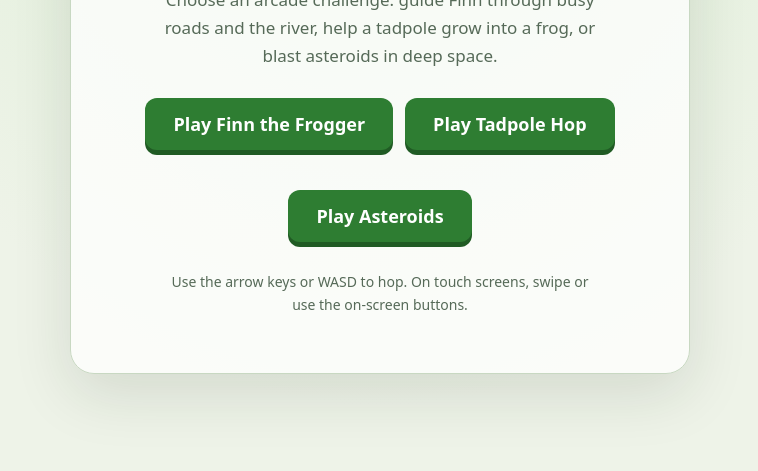
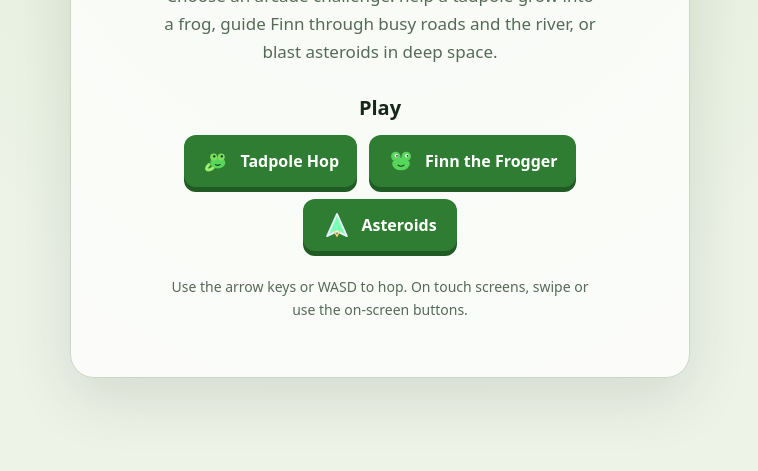
Before and after one commit to SBStv/arcade-games, a plain HTML site: page index.html in a window 1280 px wide. Shown: the part 329-800 px from the top of the page, without its empty margins (260-1018 px from the left). Drawn offline with Linux system fonts and the light colour scheme.

Commit message:
Improve Asteroids and launcher flow
Co-authored-by: Copilot App <223556219+Copilot@users.noreply.github.com>

```diff
--- a/index.html
+++ b/index.html
@@ -4,8 +4,8 @@
   <meta charset="utf-8">
   <meta name="viewport" content="width=device-width, initial-scale=1">
   <meta name="theme-color" content="#2e7d32">
-  <meta name="description" content="Play Finn the Frogger, Tadpole Hop, and Asteroids, three classic-style arcade games.">
-  <title>Arcade Games — Finn the Frogger, Tadpole Hop, and Asteroids</title>
+  <meta name="description" content="Play Tadpole Hop, Finn the Frogger, and Asteroids, three classic-style arcade games.">
+  <title>Arcade Games — Tadpole Hop, Finn the Frogger, and Asteroids</title>
   <style>
     :root {
       color-scheme: light dark;
@@ -34,23 +34,33 @@
     .frog { font-size: clamp(52px, 12vw, 76px); line-height: 1; }
     h1 { margin: 18px 0 10px; font-size: clamp(34px, 8vw, 54px); line-height: 1.05; }
     p { max-width: 440px; margin: 0 auto; color: #566a58; font-size: 17px; line-height: 1.65; }
+    h2 { margin: 28px 0 14px; font-size: 20px; }
+    .games {
+      display: flex;
+      flex-wrap: wrap;
+      justify-content: center;
+      gap: 12px;
+    }
     .play {
-      display: inline-block;
-      margin-top: 28px;
-      padding: 14px 28px;
+      display: inline-flex;
+      min-width: 154px;
+      align-items: center;
+      justify-content: center;
+      gap: 10px;
+      padding: 12px 18px;
       border-radius: 12px;
       background: #2e7d32;
       color: #fff;
       font-weight: 750;
-      font-size: 18px;
+      font-size: 16px;
       text-decoration: none;
       box-shadow: 0 5px 0 #205b24;
       transition: transform .15s, box-shadow .15s, background .15s;
     }
+    .play svg { width: 28px; height: 28px; flex:none; }
     .play:hover { background: #256b2a; transform: translateY(2px); box-shadow: 0 3px 0 #205b24; }
     .play:focus-visible { outline: 3px solid #17261a; outline-offset: 4px; }
-    .games { display: flex; flex-wrap: wrap; justify-content: center; gap: 12px; }
-    .how-to { margin-top: 28px; font-size: 14px; }
+    .how-to { margin-top: 24px; font-size: 14px; }
     @media (prefers-color-scheme: dark) {
       :root { background: #0f1a12; color: #e2efe0; }
       body { background: radial-gradient(ellipse at 50% 0%, #1d3821, #0f1a12 65%); }
@@ -64,11 +74,36 @@
   <main>
     <div class="frog" aria-hidden="true">🐸</div>
     <h1>Arcade Games</h1>
-    <p>Choose an arcade challenge: guide Finn through busy roads and the river, help a tadpole grow into a frog, or blast asteroids in deep space.</p>
+    <p>Choose an arcade challenge: help a tadpole grow into a frog, guide Finn through busy roads and the river, or blast asteroids in deep space.</p>
+    <h2>Play</h2>
     <div class="games">
-      <a class="play" href="frogger.html">Play Finn the Frogger</a>
-      <a class="play" href="Tadpole%20Hop.html">Play Tadpole Hop</a>
-      <a class="play" href="Asteroids.html">Play Asteroids</a>
+      <a class="play" href="Tadpole%20Hop.html">
+        <svg viewBox="0 0 48 48" aria-hidden="true">
+          <path d="M12 30c-7 7-5 12 4 8l8-7" fill="none" stroke="#9cf06f" stroke-width="5" stroke-linecap="round"/>
+          <ellipse cx="27" cy="27" rx="13" ry="10" fill="#57d65b"/>
+          <circle cx="20" cy="17" r="6" fill="#7ee05a"/><circle cx="33" cy="17" r="6" fill="#7ee05a"/>
+          <circle cx="21" cy="16" r="2" fill="#17341c"/><circle cx="34" cy="16" r="2" fill="#17341c"/>
+          <path d="M23 30q4 3 8 0" fill="none" stroke="#174c26" stroke-width="1.8" stroke-linecap="round"/>
+        </svg>
+        Tadpole Hop
+      </a>
+      <a class="play" href="frogger.html">
+        <svg viewBox="0 0 48 48" aria-hidden="true">
+          <ellipse cx="24" cy="29" rx="15" ry="11" fill="#57d65b"/>
+          <circle cx="15" cy="16" r="8" fill="#57d65b"/><circle cx="33" cy="16" r="8" fill="#57d65b"/>
+          <circle cx="16" cy="15" r="3" fill="#fff"/><circle cx="34" cy="15" r="3" fill="#fff"/>
+          <circle cx="17" cy="15" r="1.5" fill="#142b1b"/><circle cx="35" cy="15" r="1.5" fill="#142b1b"/>
+          <path d="M19 31q5 4 10 0" fill="none" stroke="#183d20" stroke-width="2" stroke-linecap="round"/>
+        </svg>
+        Finn the Frogger
+      </a>
+      <a class="play" href="Asteroids.html">
+        <svg viewBox="0 0 48 48" aria-hidden="true">
+          <path d="m24 5 17 38-17-8L7 43z" fill="#7cffb2" stroke="#e8f1ff" stroke-width="3" stroke-linejoin="round"/>
+          <path d="m19 34 5 9 5-9" fill="none" stroke="#ffd27a" stroke-width="2.5"/>
+        </svg>
+        Asteroids
+      </a>
     </div>
     <p class="how-to">Use the arrow keys or WASD to hop. On touch screens, swipe or use the on-screen buttons.</p>
   </main>
```
Also changed, not shown: Asteroids.html (+20 -14 lines).
